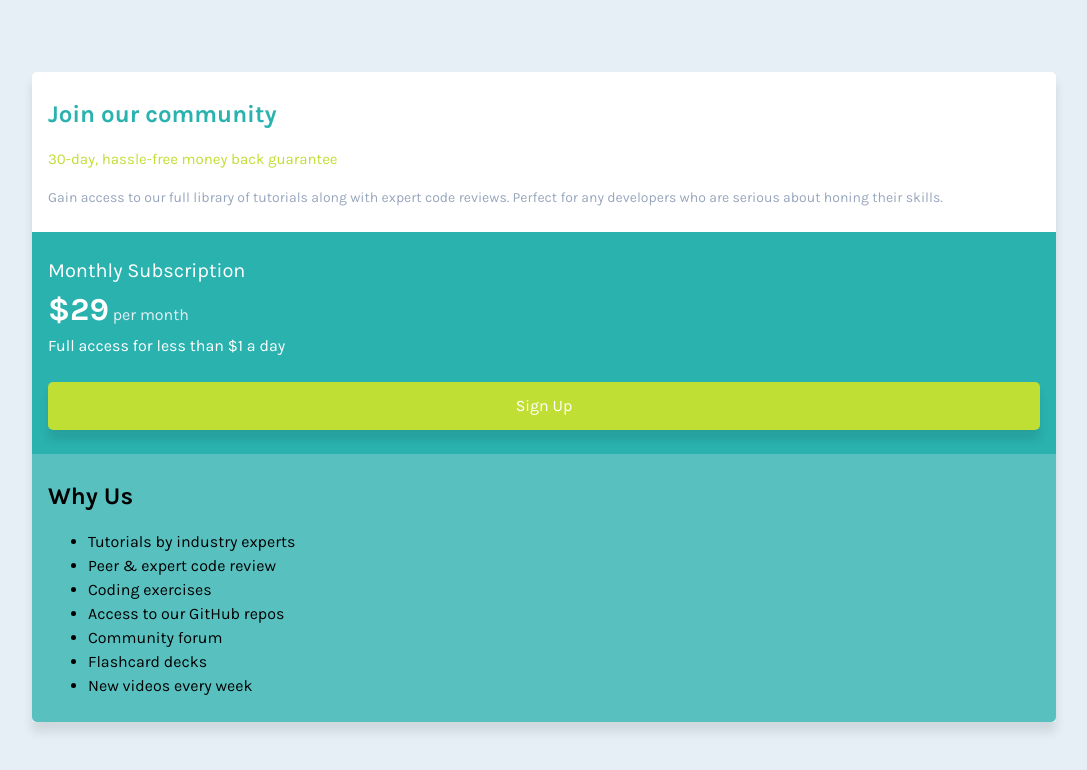
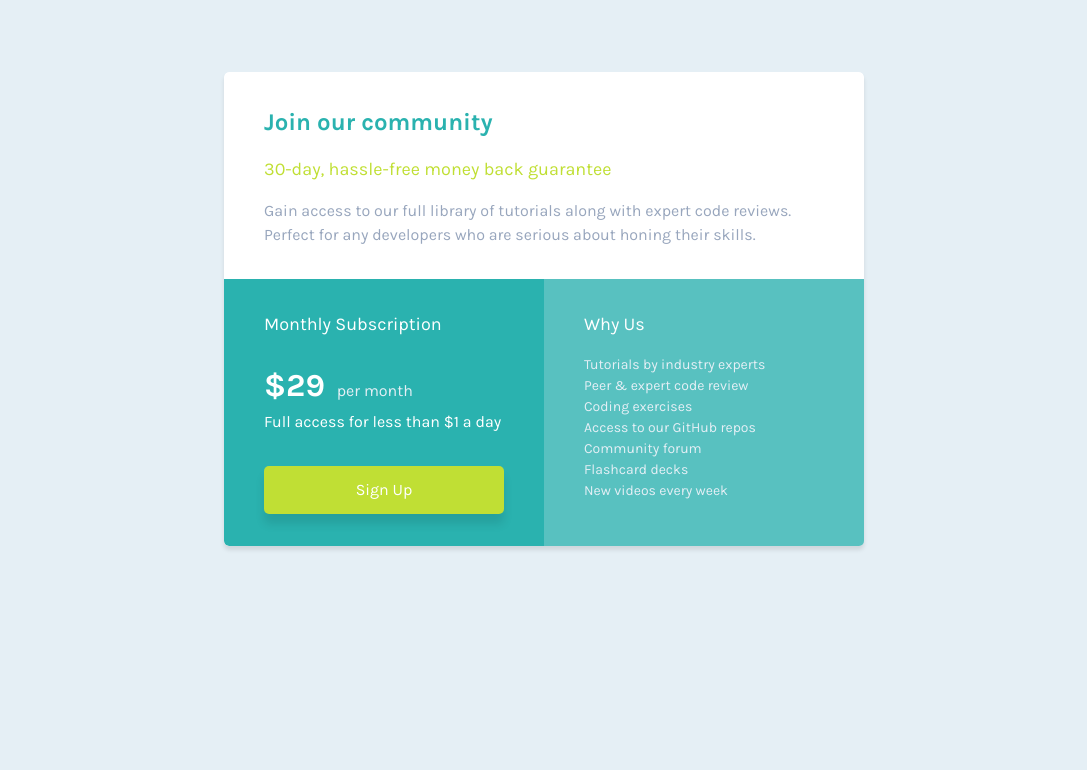
Before and after one commit to amyspencerproject/single-price-grid, a plain HTML site: page index.html in a window 1280 px wide. Shown: the whole page, without its empty margins (96-1183 px from the left). Drawn offline with Linux system fonts and the light colour scheme.

Commit message:
Styled last card and desktop view.

```diff
--- a/styles.css
+++ b/styles.css
@@ -81,8 +81,6 @@ select {
   --cyan: hsl(179, 62%, 43%);
   --light-cyan: hsla(179, 62%, 43%, 0.75);
   --shadow: hsla(0, 0%, 0%, 0.1);
-  /* --light-cyan: hsl(179, 47%, 52%); */
-  /* --dark-cyan: hsl(179, 62%, 11%); */
   --bright-yellow: hsl(71, 73%, 54%);
   --light-grey: hsl(204, 43%, 93%);
   --grey-blue: hsl(218, 22%, 67%);
@@ -102,8 +100,9 @@ main {
   align-items: flex-start;
   margin: 4.5rem 2rem;
   width: 80%;
-  box-shadow: 0px 10px 10px var(--shadow);
-  /* max-width: 14.875rem; */
+  box-shadow: 0px 4px 4px var(--shadow);
+  border-radius: 5px;
+  max-width: 20rem;
 }
 
 .card {
@@ -142,8 +141,9 @@ main {
 }
 
 .header-subscribe {
-  font-size: 1.25rem;
+  font-size: 1.125rem;
   font-weight: 400;
+  margin-bottom: 1.5rem;
 }
 
 .text-subscribe {
@@ -154,11 +154,12 @@ main {
   color: var(--white);
   font-size: 2rem;
   font-weight: 700;
+  margin-right: 0.5rem;
 }
 
 .btn-sign-up {
   border-radius: 5px;
-  margin-top: 1.5rem;
+  margin-top: 2rem;
   padding: 0.75rem 3rem;
   background-color: var(--bright-yellow);
   border: none;
@@ -170,8 +171,57 @@ main {
 .why {
   background-color: var(--light-cyan);
   border-radius: 0 0 5px 5px;
+  color: var(--white);
+}
+
+.header-why {
+  font-size: 1.125rem;
+  font-weight: 400;
+  margin-bottom: 1rem;
+}
+
+.list-why {
+  color: var(--light-grey);
+  font-size: 0.875rem;
+  list-style-type: none;
+  padding: 0;
+  margin: 0;
 }
 /* ========================= Media Queriers ========================= */
-//desktop change at 960px
+/* desktop change at 960px */
 @media screen and (min-width: 60rem) {
+  .component-container {
+    max-width: 40rem;
+    flex-flow: row wrap;
+    overflow: hidden;
+  }
+
+  .card-info-wrapper {
+    margin: 2rem 2.5rem;
+  }
+
+  .join {
+    width: 100%;
+  }
+
+  .header-30-day {
+    font-size: 1.125rem;
+  }
+
+  .text-join {
+    font-size: 1rem;
+  }
+
+  .subscribe,
+  .why {
+    width: 50%;
+  }
+  .subscribe {
+    border-radius: 0 0 0 5px;
+  }
+
+  .why {
+    border-radius: 0 0 5px 0;
+    height: 100%;
+  }
 }
```
Also changed, not shown: index.html (+0 -1 lines), 1 other file.
